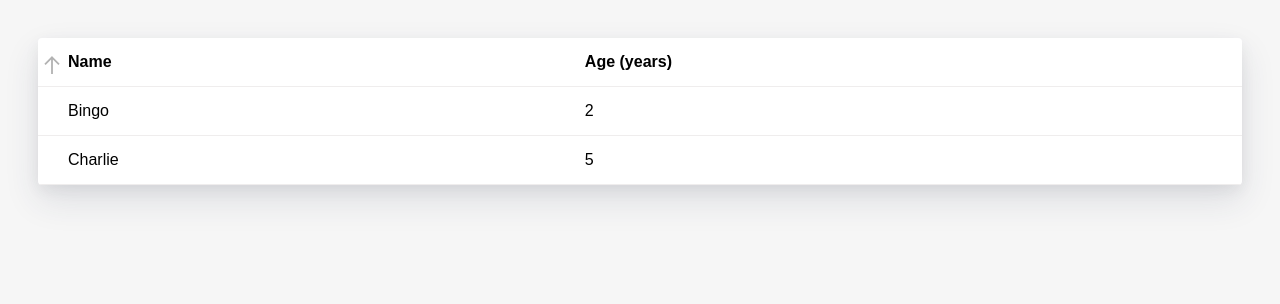
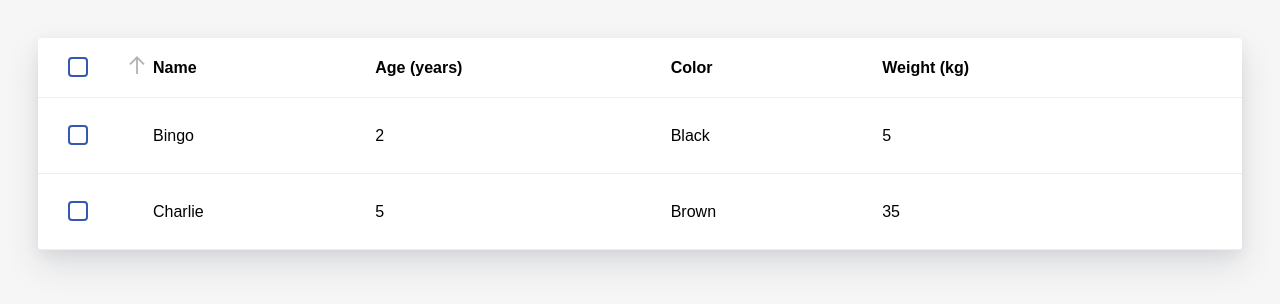
Before and after one commit to THEozmic/supervisor-dashboard, a Vue app: page / in a window 1280 px wide. Shown: the top 304 px of the page. Built offline with nearby package versions, Linux system fonts and the light colour scheme; a web font is replaced by a local one.

Commit message:
ft: add local delete functionality

```diff
--- a/src/App.vue
+++ b/src/App.vue
@@ -21,6 +21,7 @@ export default {
   box-sizing: border-box;
 
   font-family: "Hind Guntur", sans-serif;
+  line-height: 1;
 }
 
 body {
--- a/src/components/Dashboard.vue
+++ b/src/components/Dashboard.vue
@@ -1,13 +1,6 @@
 <template>
   <div class="dashboard">
-    <!-- <ul>
-      <li
-        v-for="(animal, index) in animals"
-        :key="index"
-        @click="deleteAnimal(animal)"
-      >{{ animal.name }} is {{ animal.age }} years old</li>
-    </ul>-->
-    <DataTable :columnNames="columnNames" :items="animals"/>
+    <DataTable v-on:delete="handleDelete" :columnNames="columnNames" :items="animals" itemKey="id"/>
   </div>
 </template>
 
@@ -24,7 +17,10 @@ export default {
     ...mapState(["animals", "columnNames"])
   },
   methods: {
-    ...mapMutations(["deleteAnimal"])
+    ...mapMutations(["deleteAnimal"]),
+    handleDelete(item) {
+      // dispatch an action to delete from firebase and Vuex
+    }
   }
 };
 </script>
--- a/src/components/DataTable.vue
+++ b/src/components/DataTable.vue
@@ -108,6 +108,9 @@
 
       <table class="table">
         <tr>
+          <th style="width: 85px">
+            <input type="checkbox" class="checkbox-item">
+          </th>
           <th
             @click="sortItemsBy(columnName.key)"
             v-for="(columnName, index) in columnNames"
@@ -141,10 +144,22 @@
             </span>
             {{ columnName.name }}
           </th>
+          <th style="width: 85px"></th>
         </tr>
         <tr v-for="item in sortedItems" :key="item.id">
-          <td>{{ item.name }}</td>
-          <td>{{ item.age }}</td>
+          <td>
+            <input type="checkbox" class="checkbox-item">
+          </td>
+          <td v-for="(content, index) in displayItem(item)" :key="index">{{ content }}</td>
+          <td>
+            <button class="delete-button" @click="deleteItem(item)">
+              <svg xmlns="http://www.w3.org/2000/svg" viewBox="0 0 20 20">
+                <path
+                  d="M6 2l2-2h4l2 2h4v2H2V2h4zM3 6h14l-1 14H4L3 6zm5 2v10h1V8H8zm3 0v10h1V8h-1z"
+                ></path>
+              </svg>
+            </button>
+          </td>
         </tr>
       </table>
     </div>
@@ -156,7 +171,7 @@ import { orderBy } from "lodash";
 
 export default {
   name: "DataTable",
-  props: ["items", "columnNames"],
+  props: ["items", "columnNames", "itemKey"],
   data() {
     return {
       sort: {
@@ -167,9 +182,11 @@ export default {
     };
   },
   computed: {
-    sortedItems() {
-      let newItems = orderBy(this.localItems, this.sort.key, this.sort.order);
-      return newItems;
+    sortedItems: {
+      get() {
+        let newItems = orderBy(this.localItems, this.sort.key, this.sort.order);
+        return newItems;
+      }
     }
   },
   methods: {
@@ -184,6 +201,20 @@ export default {
         this.sort.key = key;
         this.sort.order = "asc";
       }
+    },
+    displayItem(item = { ...item }) {
+      let newItem = {
+        ...item
+      };
+      delete newItem[this.itemKey];
+      return newItem;
+    },
+    deleteItem(item) {
+      this.localItems = this.localItems.filter(sortedItem => {
+        return sortedItem[this.itemKey] != item[this.itemKey];
+      });
+
+      this.$emit('delete', item)
     }
   }
 };
@@ -215,7 +246,7 @@ export default {
 .table th {
   text-align: left;
   border-bottom: 1px solid #efeded;
-  padding: 15px 30px;
+  padding: 20px 30px;
   position: relative;
 }
 
@@ -338,14 +369,13 @@ export default {
 
 .delete-button {
   border: 1px solid;
-  border-radius: 4px;
-  min-width: 80px;
+  border-radius: 50%;
+  width: 35px;
+  height: 35px;
   font-size: 16px;
-  text-transform: uppercase;
-  background-color: #e91e63;
-  color: #ffffff;
-  padding-top: 5px;
-  font-weight: bolder;
+  fill: #e91e63;
+  color: #e5e5e8;
+  padding: 10px;
   visibility: hidden;
   cursor: pointer;
 }
--- a/src/store.js
+++ b/src/store.js
@@ -14,17 +14,29 @@ export default new Vuex.Store({
       {
         name: "Age (years)",
         key: "age"
+      },
+      {
+        name: "Color",
+        key: "color"
+      },
+      {
+        name: "Weight (kg)",
+        key: "weight"
       }
     ],
     animals: [
       {
         name: "Bingo",
         age: 2,
+        color: "Black",
+        weight: "5",
         id: 1
       },
       {
         name: "Charlie",
         age: 5,
+        color: "Brown",
+        weight: "35",
         id: 2
       }
     ]
```
